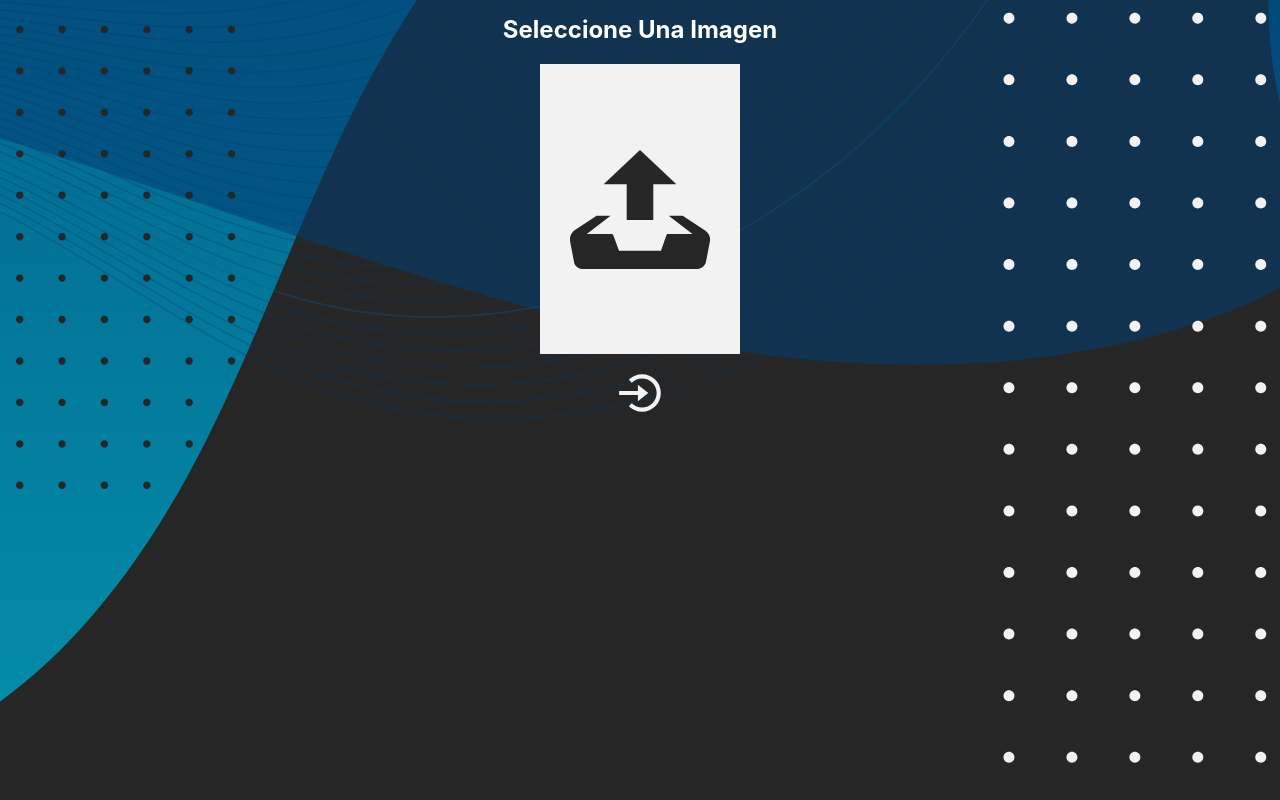
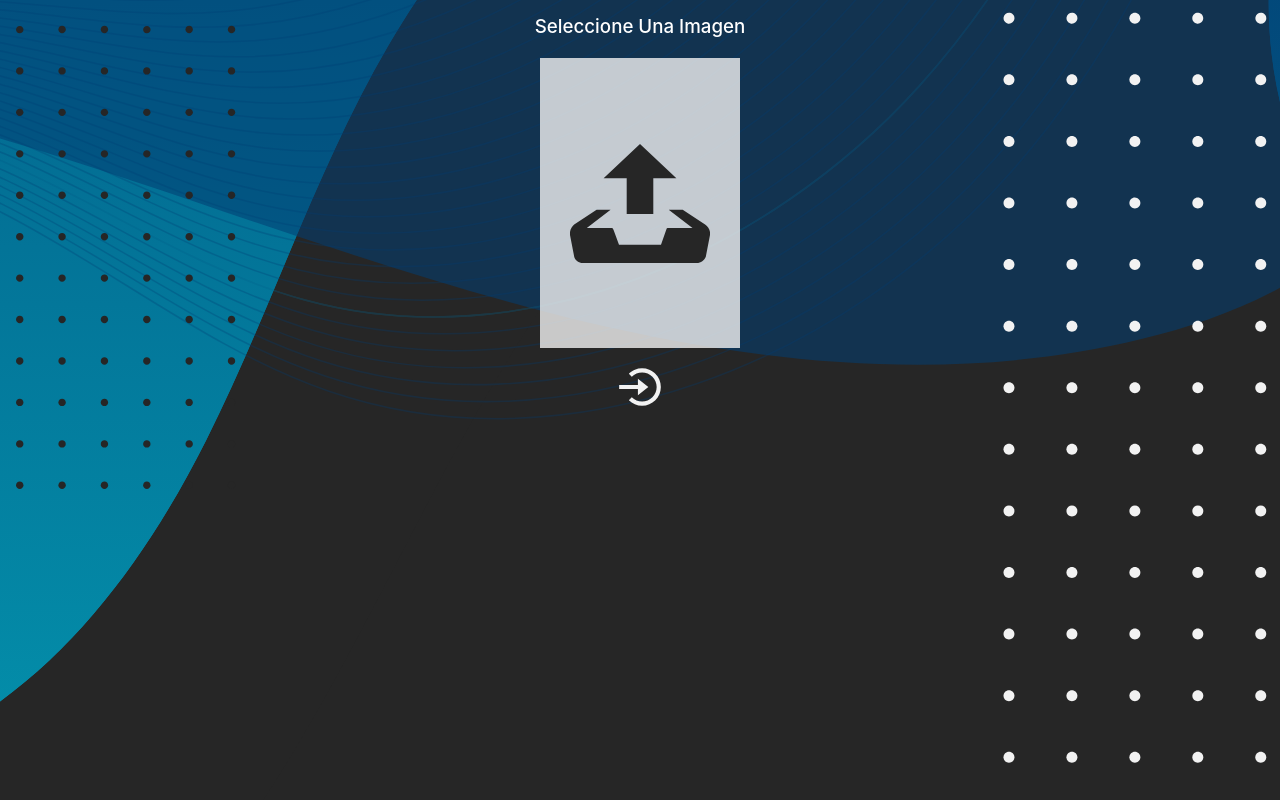
Before and after one commit to JoelSanchez01/TomografiasAppFront, a React (Create React App) app: page /subir in a window 1280 px wide. Built offline with nearby package versions, Linux system fonts and the light colour scheme.

Commit message:
Se modificaron tamanos de fuente y paddings y margenes de la pantalla subir

```diff
--- a/src/pages/Subir.jsx
+++ b/src/pages/Subir.jsx
@@ -7,7 +7,7 @@ class Subir extends React.Component {
   render() {
     return (
       <div className="Container">
-        <h2>Seleccione Una Imagen</h2>
+        <h3>Seleccione Una Imagen</h3>
         <InputFile />
         <ButtonLog enlace="/" />
       </div>
--- a/src/styles/InputFile.css
+++ b/src/styles/InputFile.css
@@ -50,7 +50,7 @@
     max-width: 250px;
     max-height: 340px;
     margin-bottom: 10px;
-    background-color: #F2F2F2;
+    background-color: rgba(242, 242, 242, .8);
     display: flex;
     justify-content: center;
     align-items: center;
--- a/src/styles/Subir.css
+++ b/src/styles/Subir.css
@@ -14,6 +14,7 @@
     align-items: center;
 }
 
-h2 {
+h3 {
+    font-weight: 500;
     padding-top: 15px;
 }
```
